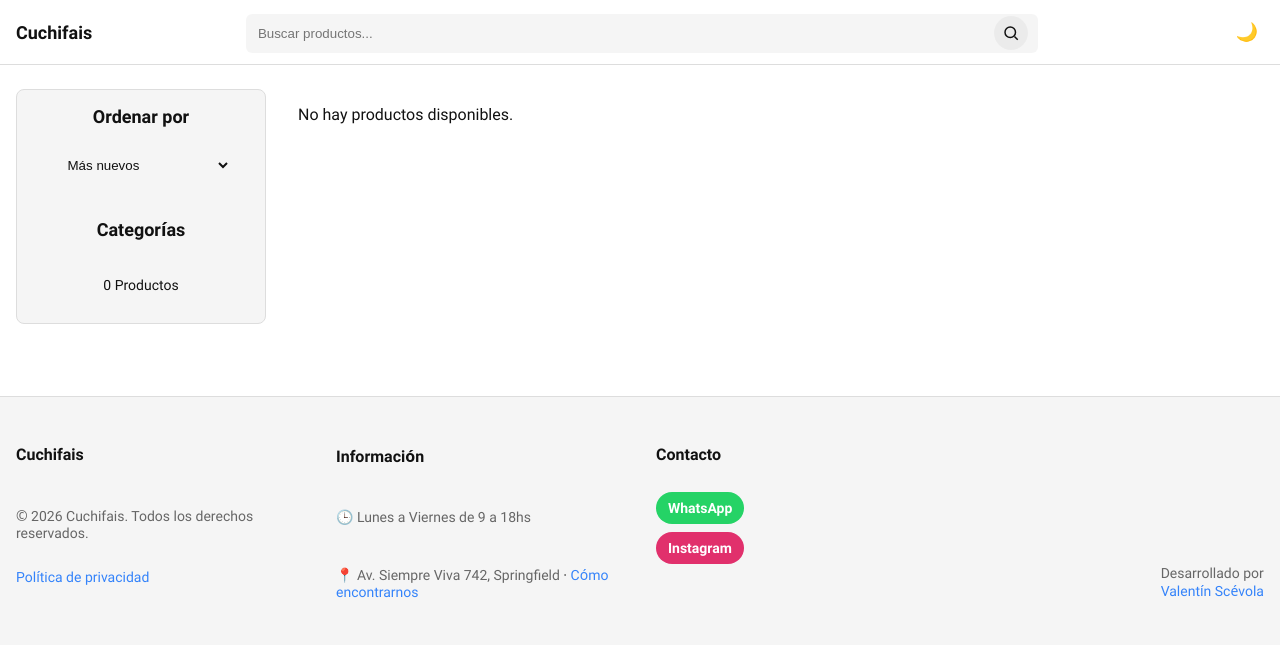
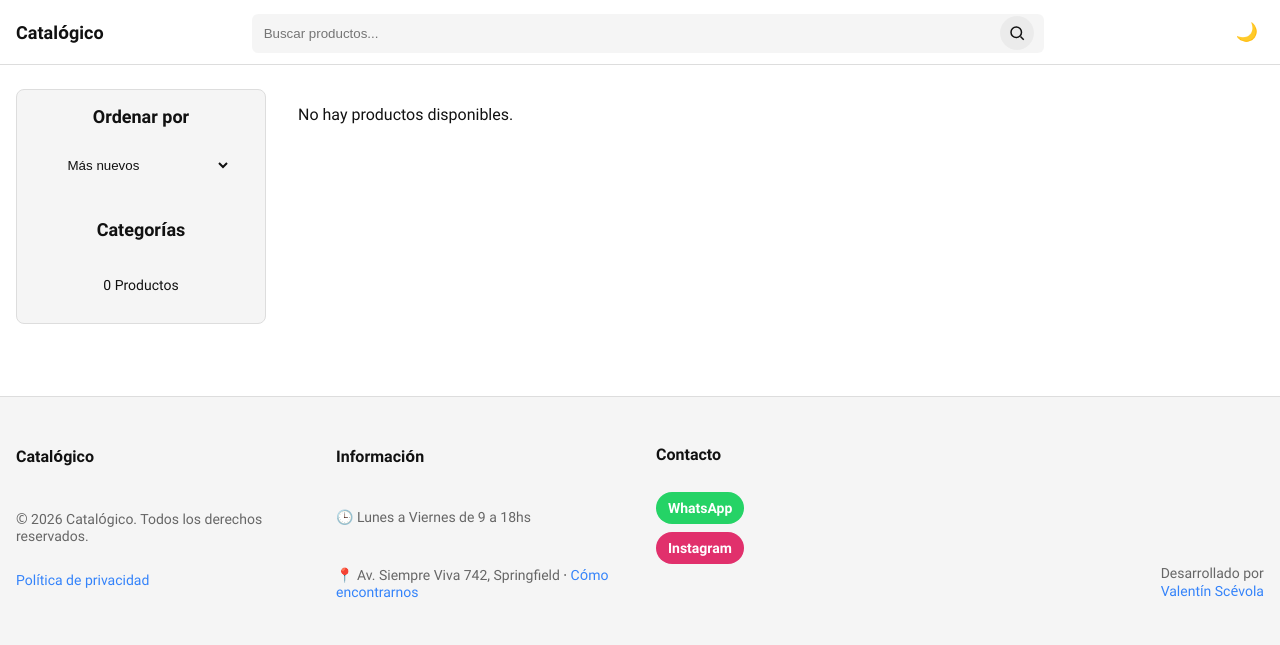
Before and after one commit to VScevdev/catalogico.shop, a Django app: page / in a window 1280 px wide. Shown: the top 645 px of the page. Run offline with Django 5.2, Linux system fonts and the light colour scheme; data that the repository does not hold is empty.

Commit message:
Title added as SITE_NAME

```diff
--- a/config/settings/base.py
+++ b/config/settings/base.py
@@ -18,7 +18,7 @@ from decouple import config
 
 
 #-- Datos de la tienda --#
-SITE_NAME = "Cuchifais"
+SITE_NAME = "Catalógico"
 
 STORE_ADDRESS = "Av. Siempre Viva 742, Springfield" # None cuando sea solo digital
 STORE_HOURS = "Lunes a Viernes de 9 a 18hs"         # None cuando sea solo digital
--- a/templates/catalog/catalog.html
+++ b/templates/catalog/catalog.html
@@ -1,6 +1,6 @@
 {% extends "base/base.html" %}
 
-{% block title %}Catálogo{% endblock %}
+{% block title %}{{ SITE_NAME|default:"Catálogo" }}{% endblock %}
 
 {% block content %}
 <section class="catalog-wrapper">
```
